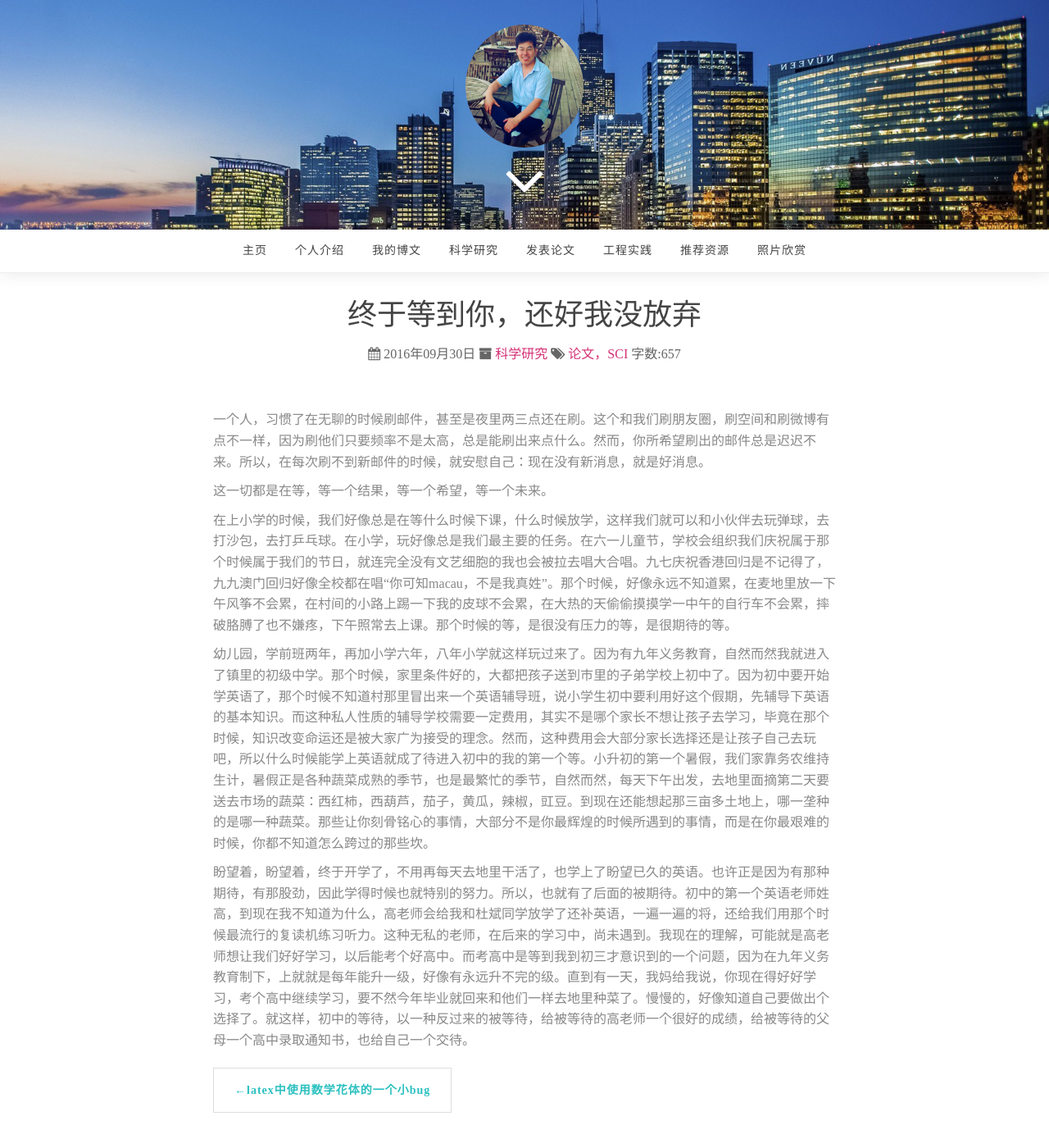
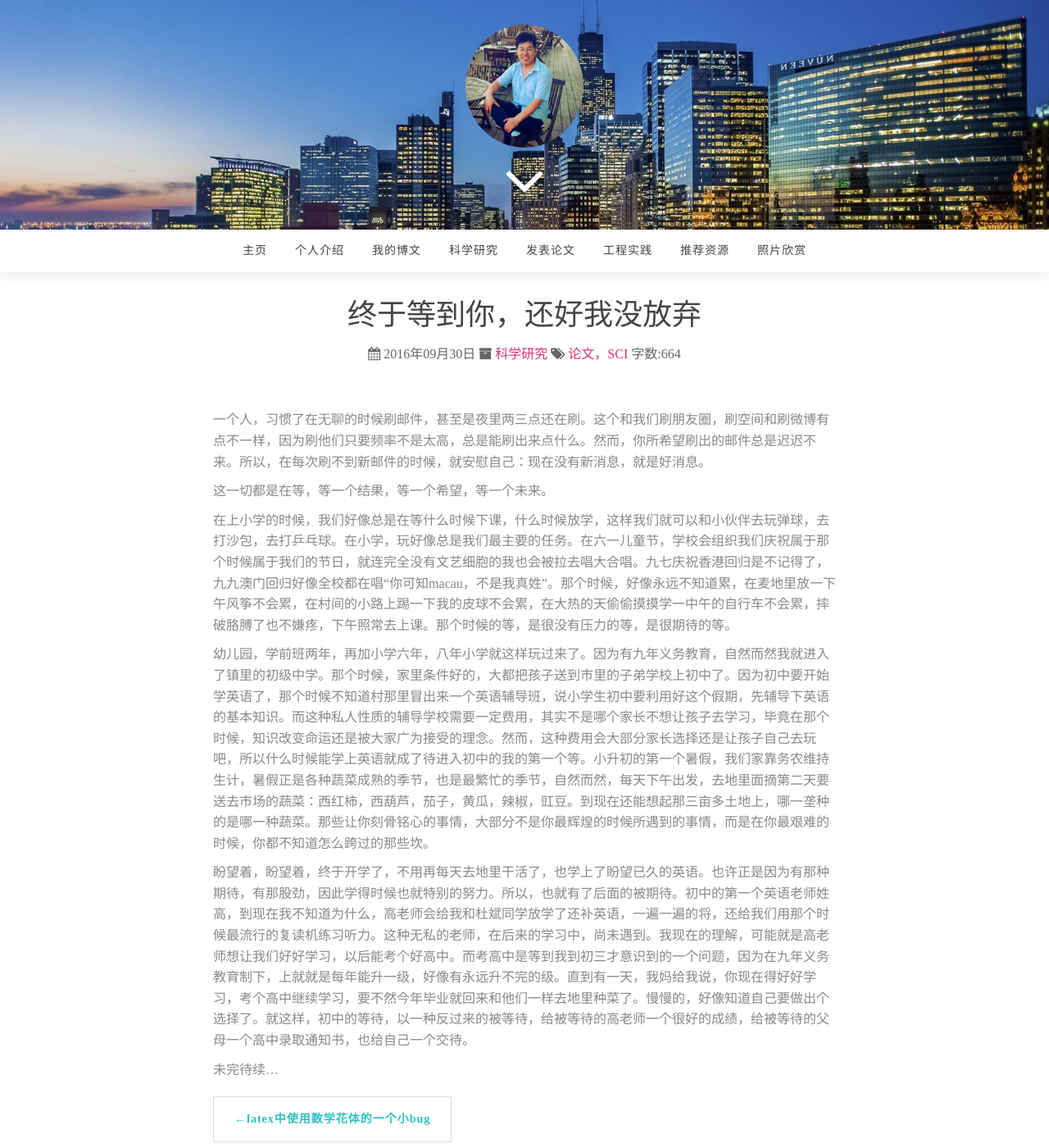
Before and after one commit to chenzhen/.github.io, a Jekyll site: the page built from _posts/2016-09-30-终于等到你，还好我没放弃.md, in a window 1280 px wide and 1400 px high. Shown: the whole window at 82% size. Built offline with Jekyll 4.4.1, drawn with Linux system fonts in a browser that asks for light colours.

Commit message:
20170304

```diff
--- a/_posts/2016-09-30-终于等到你，还好我没放弃.md
+++ b/_posts/2016-09-30-终于等到你，还好我没放弃.md
@@ -15,3 +15,5 @@ tags: 论文，SCI
 幼儿园，学前班两年，再加小学六年，八年小学就这样玩过来了。因为有九年义务教育，自然而然我就进入了镇里的初级中学。那个时候，家里条件好的，大都把孩子送到市里的子弟学校上初中了。因为初中要开始学英语了，那个时候不知道村那里冒出来一个英语辅导班，说小学生初中要利用好这个假期，先辅导下英语的基本知识。而这种私人性质的辅导学校需要一定费用，其实不是哪个家长不想让孩子去学习，毕竟在那个时候，知识改变命运还是被大家广为接受的理念。然而，这种费用会大部分家长选择还是让孩子自己去玩吧，所以什么时候能学上英语就成了待进入初中的我的第一个等。小升初的第一个暑假，我们家靠务农维持生计，暑假正是各种蔬菜成熟的季节，也是最繁忙的季节，自然而然，每天下午出发，去地里面摘第二天要送去市场的蔬菜：西红柿，西葫芦，茄子，黄瓜，辣椒，豇豆。到现在还能想起那三亩多土地上，哪一垄种的是哪一种蔬菜。那些让你刻骨铭心的事情，大部分不是你最辉煌的时候所遇到的事情，而是在你最艰难的时候，你都不知道怎么跨过的那些坎。
 
 盼望着，盼望着，终于开学了，不用再每天去地里干活了，也学上了盼望已久的英语。也许正是因为有那种期待，有那股劲，因此学得时候也就特别的努力。所以，也就有了后面的被期待。初中的第一个英语老师姓高，到现在我不知道为什么，高老师会给我和杜斌同学放学了还补英语，一遍一遍的将，还给我们用那个时候最流行的复读机练习听力。这种无私的老师，在后来的学习中，尚未遇到。我现在的理解，可能就是高老师想让我们好好学习，以后能考个好高中。而考高中是等到我到初三才意识到的一个问题，因为在九年义务教育制下，上就就是每年能升一级，好像有永远升不完的级。直到有一天，我妈给我说，你现在得好好学习，考个高中继续学习，要不然今年毕业就回来和他们一样去地里种菜了。慢慢的，好像知道自己要做出个选择了。就这样，初中的等待，以一种反过来的被等待，给被等待的高老师一个很好的成绩，给被等待的父母一个高中录取通知书，也给自己一个交待。
+
+未完待续...
```
